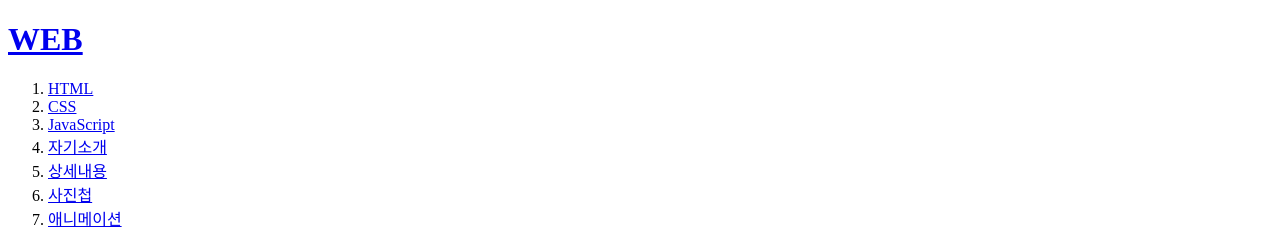
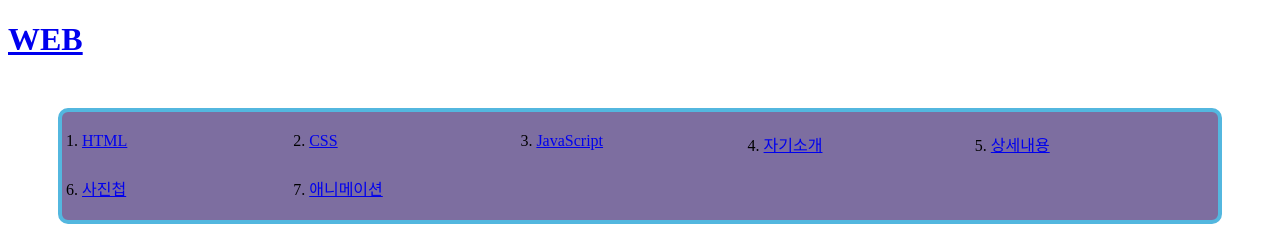
Before and after one commit to minjuhyun1999/-, a plain HTML site: page 2.html in a window 1280 px wide. Shown: the top 247 px of the page. Drawn offline with Linux system fonts and the light colour scheme.

Commit message:
애니메이션 툴

```diff
--- a/2.html
+++ b/2.html
@@ -5,11 +5,32 @@
    <title>WEB1 - CSS </title>
    <meta charset="utf-8">
 </head>
+<style>
+.gallery {
 
+            display: grid;
+            grid-template-columns: repeat(auto-fit, minmax(200px, 1fr));
+            /* row-gap: 20px; */
+            /* column-gap: 20px; */
+            gap: 20px;
+            border: 4px solid rgb(83, 183, 223);
+            padding: 20px;
+            margin: 50px;
+            background-color: rgb(125, 110, 160);
+            border-radius: 10px;
+
+
+        }
+
+
+
+
+
+</style>
 <body>
 
    <h1><a href="index.html">WEB</a></h1>
-   <ol>
+   <ol class="gallery">
         <li><a href="1.html" title="html">HTML</a></li>
         <li><a href="2.html" title="CSS">CSS</a></li>
         <li><a href="3.html" title="JavaScript">JavaScript</a></li>
```
Also changed, not shown: 1.html (+26 -1 lines), 3.html (+22 -1 lines), 4.html (+22 -1 lines), 5.html (+22 -2 lines), 6.html (+1 -1 lines), 7.html (+1 -1 lines). Lines whose indentation alone changed are shown as unchanged.
